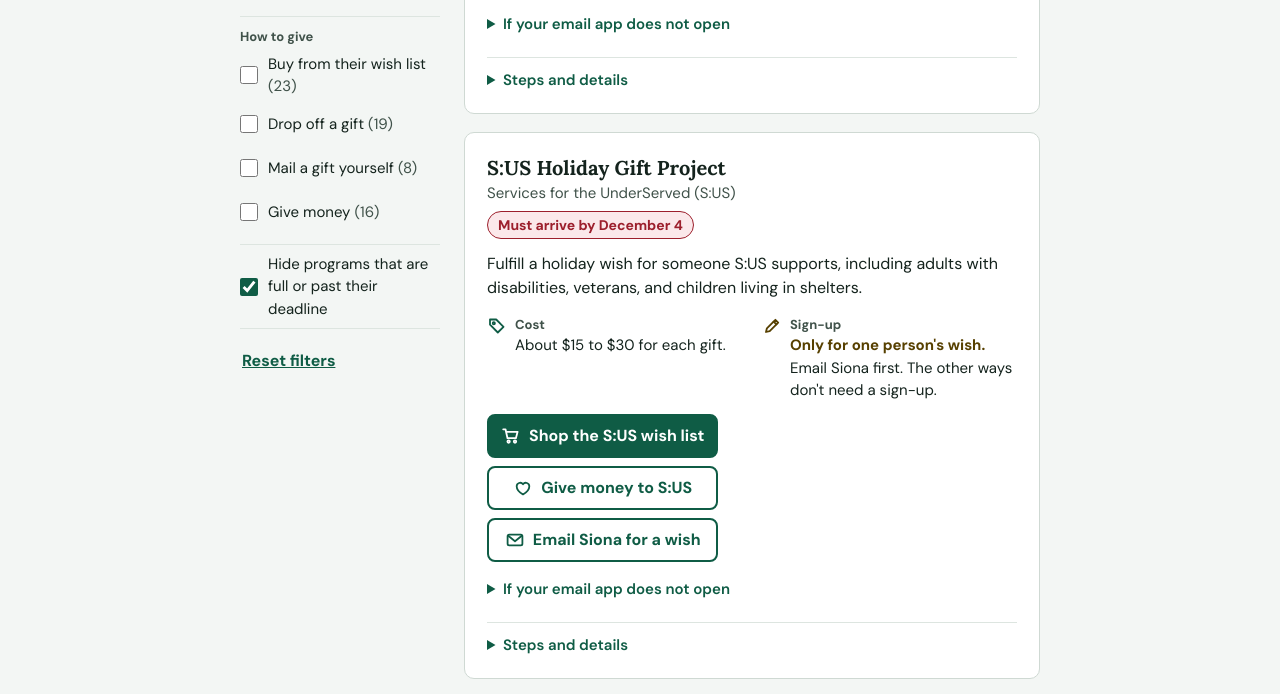
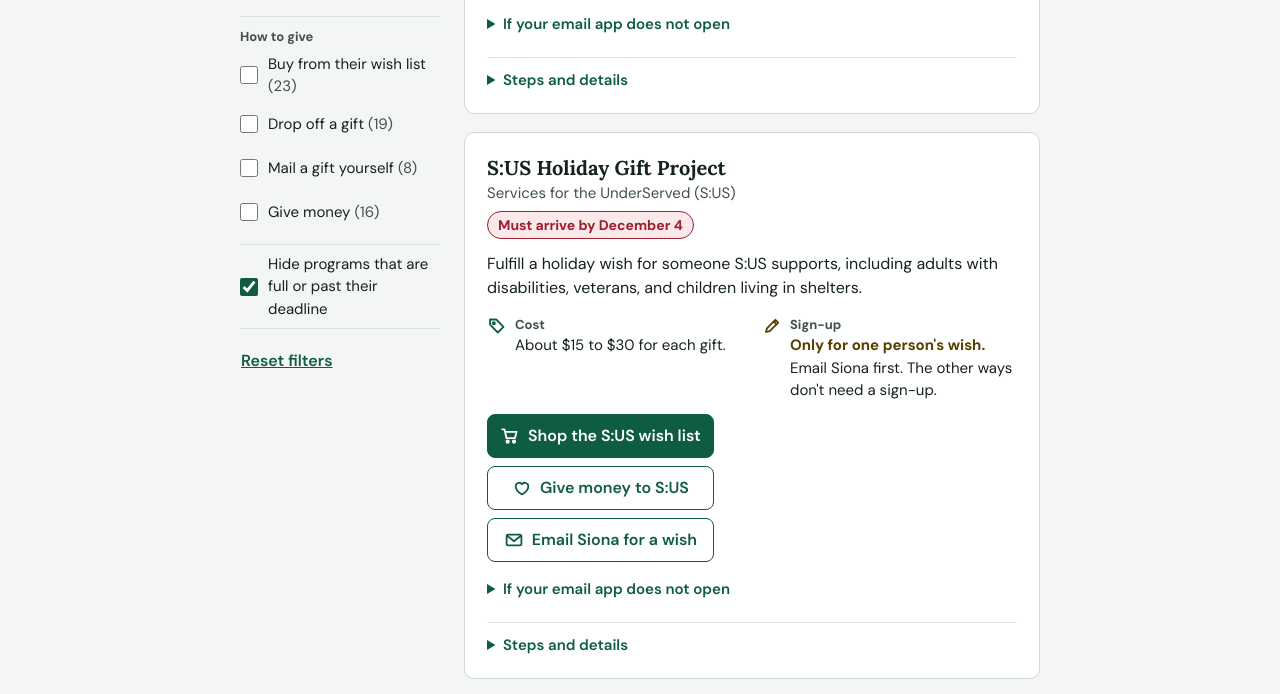
Before and after one commit to crystmas/christmas-giving-list, a plain HTML site: page index.html in a window 1280 px wide. Shown: the part 694-1388 px from the top of the page. Drawn offline with Linux system fonts and the light colour scheme.

Commit message:
Lighter button lines and text weight
Co-Authored-By: Claude Opus 5.5 <noreply@anthropic.com>
Claude-Session: https://claude.ai/code/session_01R2yiMpDAzaJMHyWFLZMk5x

```diff
--- a/index.html
+++ b/index.html
@@ -21,7 +21,7 @@
 <!-- The heading font and the main text font start loading right away -->
 <link rel="preload" href="fonts/lora-latin-700-normal.woff2" as="font" type="font/woff2" crossorigin>
 <link rel="preload" href="fonts/dm-sans-latin-400-normal.woff2" as="font" type="font/woff2" crossorigin>
-<link rel="stylesheet" href="styles.css?v=2026-11-27-8">
+<link rel="stylesheet" href="styles.css?v=2026-11-27-9">
 <!-- The folded feedback form needs JavaScript. Without it, only the plain link to the form shows. -->
 <noscript><style>#feedback { display: none; }</style></noscript>
 </head>
--- a/styles.css
+++ b/styles.css
@@ -205,9 +205,9 @@ select {
 /* Buttons */
 .btn {
   display: inline-flex; align-items: center; justify-content: center; gap: 8px;
-  font: inherit; font-weight: 700; line-height: 1.25; text-align: center; text-decoration: none;
+  font: inherit; font-weight: 600; line-height: 1.25; text-align: center; text-decoration: none;
   min-height: 44px; padding: 9px 16px; border-radius: 8px; cursor: pointer;
-  border: 2px solid var(--brand);
+  border: 1px solid var(--brand);
 }
 .btn.primary { background: var(--brand); color: var(--on-brand); }
 .btn.secondary { background: transparent; color: var(--brand); }
```
Also changed, not shown: about.html (+1 -1 lines).
